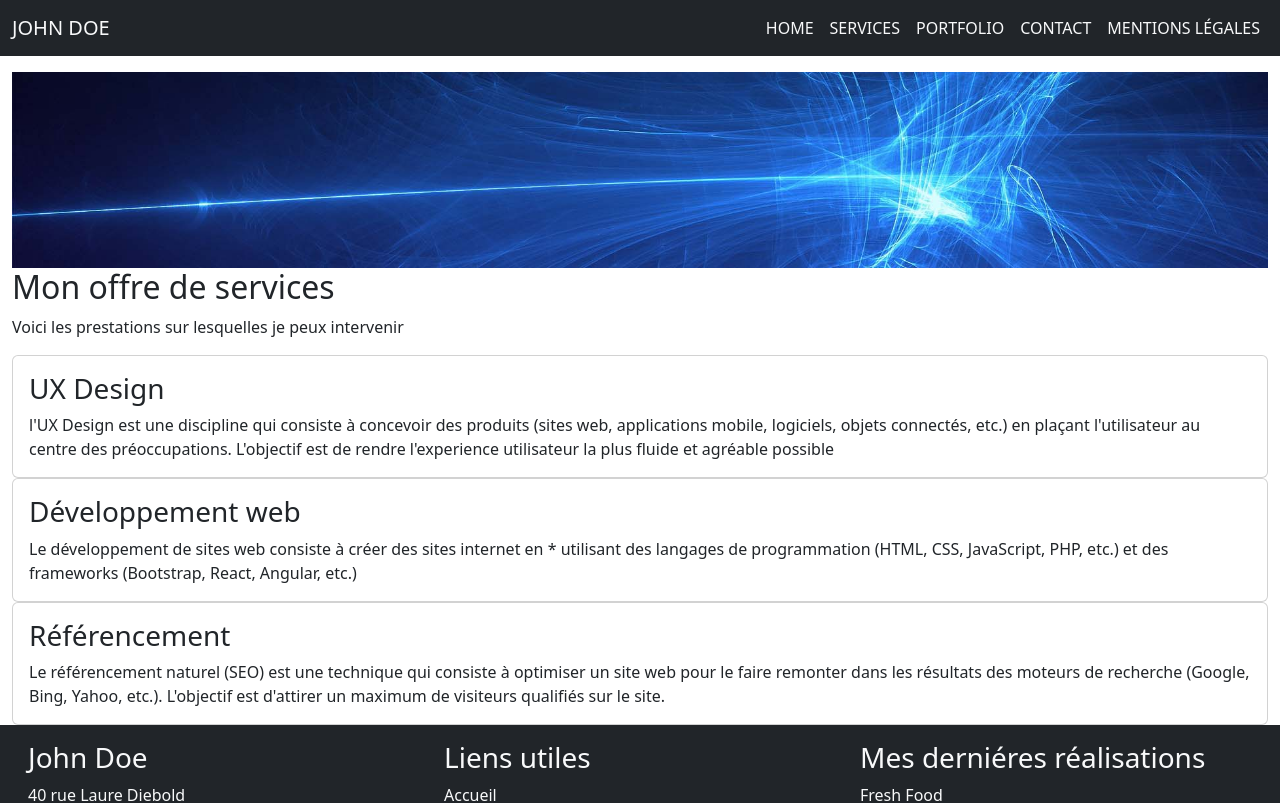
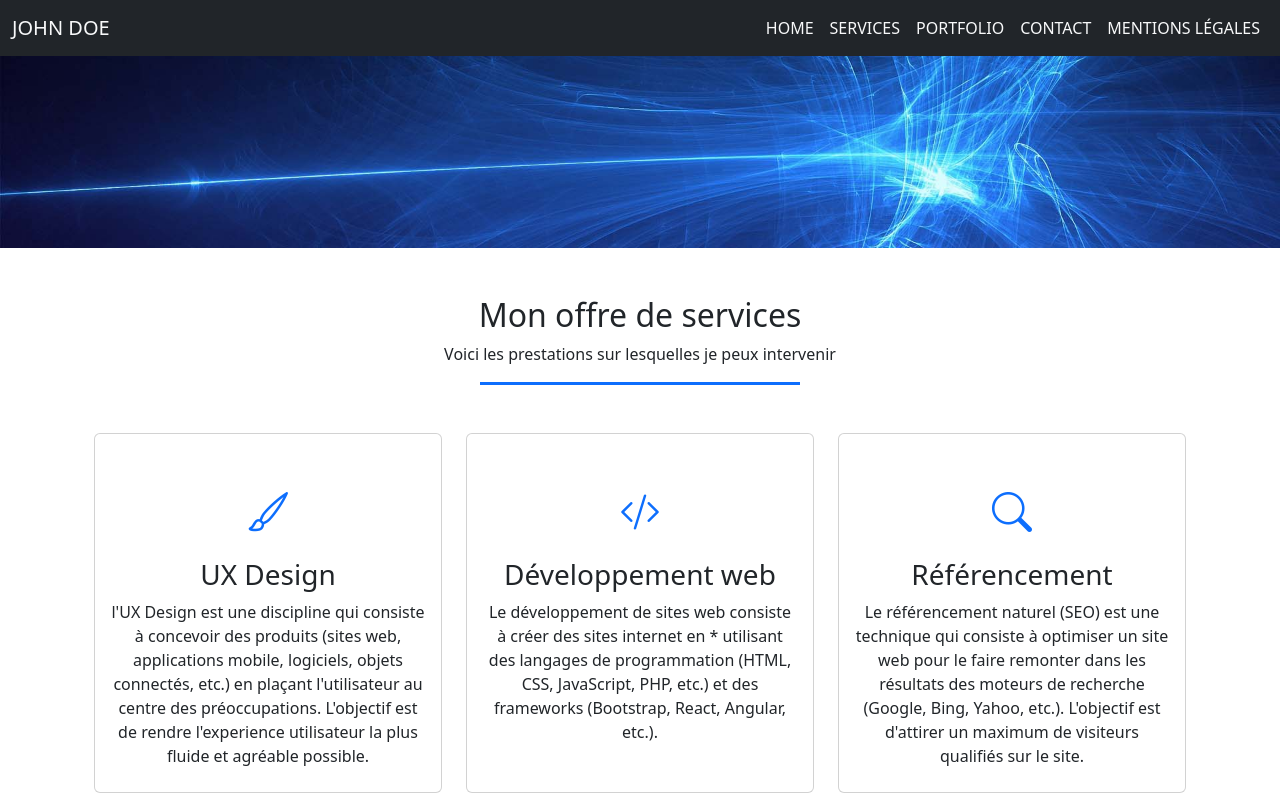
Before and after one commit to kev-aj72/Portfolio-John-Doe, a React (Create React App) app: page /services in a window 1280 px wide. Shown: the top 803 px of the page. Built offline with nearby package versions, Linux system fonts and the light colour scheme.

Commit message:
add style page services

```diff
--- a/public/index.html
+++ b/public/index.html
@@ -27,6 +27,7 @@
     <title>React App</title>
     <link href="https://cdn.jsdelivr.net/npm/bootstrap@5.3.8/dist/css/bootstrap.min.css" rel="stylesheet"
           integrity="sha384-sRIl4kxILFvY47J16cr9ZwB07vP4J8+LH7qKQnuqkuIAvNWLzeN8tE5YBujZqJLB" crossorigin="anonymous">
+    <link rel="stylesheet" href="https://cdn.jsdelivr.net/npm/bootstrap-icons@1.13.1/font/bootstrap-icons.min.css">
   </head>
   <body>
     <noscript>You need to enable JavaScript to run this app.</noscript>
--- a/src/index.css
+++ b/src/index.css
@@ -7,3 +7,7 @@ background-size: cover;
 background-position: center;
 
 }
+
+.icon-blue{
+    color:var(--bs-primary);
+}
--- a/src/pages/services.jsx
+++ b/src/pages/services.jsx
@@ -1,41 +1,58 @@
 
 const Services = () => {
     return (
-        <div className="container-fluid mt-5">
-            <img className="img-fluid mt-4" src="/image/banner.jpg" alt="bandeaux décoratifs couleur bleu " />
+    <div className="container-fluid p-0">
+            <img className="img-fluid mt-5 h-auto" src="/image/banner.jpg" alt="bandeaux décoratifs couleur bleu " />
+        <div className="w-100 my-5  text-center">
                 <h2>Mon offre de services</h2>
                 <p>Voici les prestations sur lesquelles je peux intervenir</p>
+            <div className="w-25 mx-auto border-bottom  border-3 border-primary">
+            </div>
+        </div>
 
-        <div className="card">
-        <div className="card-body">
+        <div className="row row-cols-1 row-cols-md-3 g-4 pb-5 container-md mx-auto">
+
+            <div className="col-md-4">
+                <div className="card h-100 d-flex flex-column align-items-center">
+                    <i className="bi bi-brush fs-1 pt-5 icon-blue"></i>
+                <div className="card-body mb-2 text-center">
                     <h3 className="card-title">UX Design</h3>
-    <p className="card-text">l'UX Design est une discipline qui consiste à concevoir des produits
+                    <p className="card-text text-justify">l'UX Design est une discipline qui consiste à concevoir des produits
                                                         (sites web, applications mobile, logiciels, objets connectés, etc.)
                                                         en plaçant l'utilisateur au centre des préoccupations.
                                                         L'objectif est de rendre l'experience utilisateur la plus fluide et
-                        agréable possible</p>
+                                                        agréable possible.</p>
                 </div>
-        </div>
-        <div className="card">
-        <div className="card-body">
-        <h3 className="card-title">Développement web</h3>
-    <p className="card-text">Le développement de sites web consiste à créer des sites internet en *
-                        utilisant des langages de programmation (HTML, CSS, JavaScript, PHP, etc.)
-                        et des frameworks (Bootstrap, React, Angular, etc.)</p>
                 </div>
             </div>
 
-        <div className="card">
-        <div className="card-body">
+            <div className="col-md-4">
+                <div className="card h-100 d-flex flex-column align-items-center">
+                    <i className="bi bi-code-slash fs-1 pt-5 icon-blue"></i>
+                <div className="card-body mb-2 text-center">
+                    <h3 className="card-title">Développement web</h3>
+                    <p className="card-text text-justify">Le développement de sites web consiste à créer des sites internet en *
+                                                        utilisant des langages de programmation (HTML, CSS, JavaScript, PHP, etc.)
+                                                        et des frameworks (Bootstrap, React, Angular, etc.).</p>
+                </div>
+                </div>
+            </div>
+
+            <div className="col-md-4">
+                <div className="card h-100 d-flex flex-column align-items-center">
+                    <i className="bi bi-search fs-1 pt-5 icon-blue"></i>
+                <div className="card-body mb-2 text-center">
                     <h3 className="card-title">Référencement</h3>
-    <p className="card-text">Le référencement naturel (SEO) est une technique qui consiste à optimiser
+                    <p className="card-text text-justify">Le référencement naturel (SEO) est une technique qui consiste à optimiser
                                                         un site web pour le faire remonter dans les résultats des moteurs de recherche
                                                         (Google, Bing, Yahoo, etc.). L'objectif est d'attirer un maximum de visiteurs qualifiés
                                                         sur le site.</p>
                 </div>
                 </div>
+            </div>
+        </div>
+    </div>
 
-        </div>
     )
 }
 
```
Lines whose indentation alone changed are shown as unchanged.
